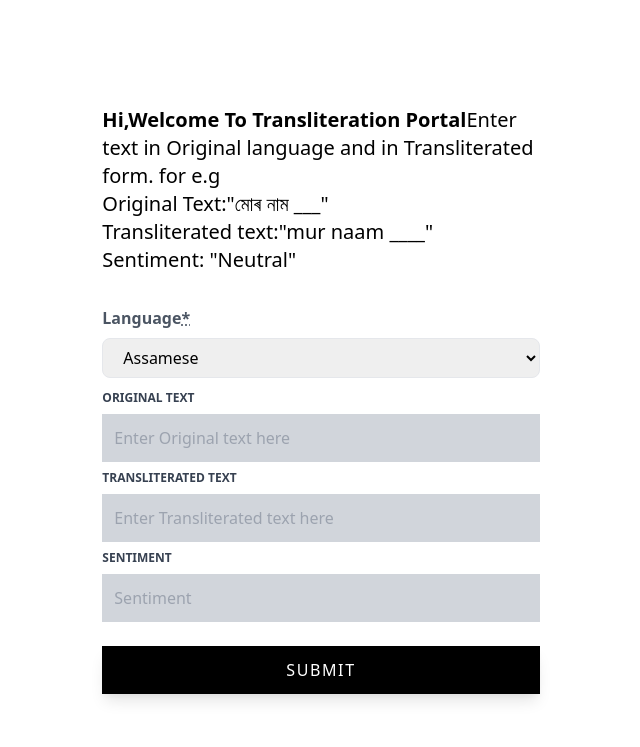
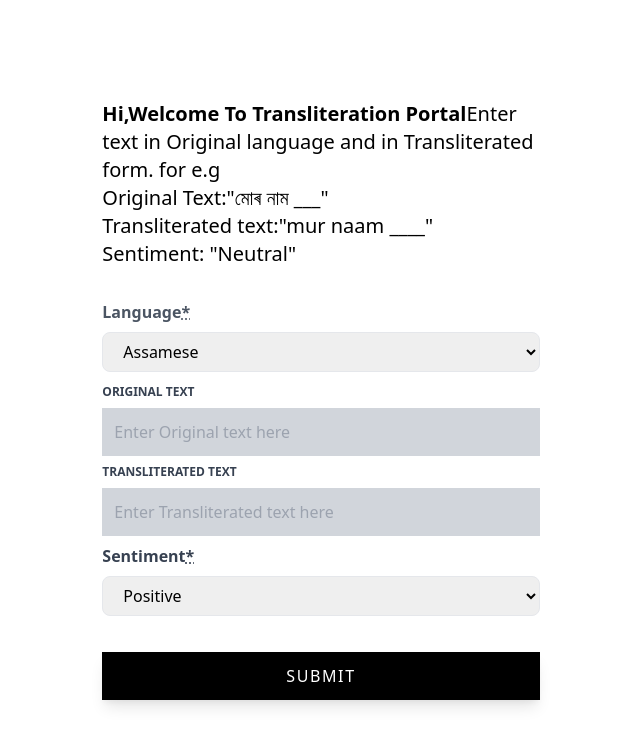
Before and after one commit to ManasBarman229/mongoAppTest, a Flask app: page / in a window 1280 px wide. Shown: the top 747 px of the page, without its empty margins (319-959 px from the left). Run offline with Flask 2, Linux system fonts and the light colour scheme.

Commit message:
added sentiment dropdown list

```diff
--- a/flask_mongodb/app.py
+++ b/flask_mongodb/app.py
@@ -36,4 +36,4 @@ def data():
 # start the flask server
 if __name__ == '__main__':
 
-    app.run(debug=False)
+    app.run(debug=True)
--- a/flask_mongodb/templates/index.html
+++ b/flask_mongodb/templates/index.html
@@ -27,10 +27,10 @@
                     <select
                         class="block w-full bg-grey-lighter text-grey-darker border border-grey-lighter rounded-lg h-10 px-4 md:w-full"
                         required="required" name="Language" id="Language">
-                        <option disabled value>Select Language</option>
-                        <option value="Assamese">Assamese</option>
-                        <option value="Bengali">Bengali</option>
-                        <option value="Bodo">Bodo</option>
+                        <option disabled value class="block mt-2 text-base font-semibold text-gray-700">Select Language</option>
+                        <option value="Assamese" class="block mt-2 text-base font-semibold text-gray-700" >Assamese</option>
+                        <option value="Bengali" class="block mt-2 text-base font-semibold text-gray-700" >Bengali</option>
+                        <option value="Bodo" class="block mt-2 text-base font-semibold text-gray-700">Bodo</option>
                     </select>
                 </div>
 
@@ -46,11 +46,17 @@
                     class="block w-full p-3 mt-2 text-gray-700 bg-gray-300 appearance-none focus:outline-none focus:bg-gray-300 focus:shadow-inner"
                     required />
 
-                <label for="Sentiment"
-                    class="block mt-2 text-xs font-extrabold text-gray-700 uppercase">Sentiment</label>
-                <input id="Sentiment" type="text" name="Sentiment" placeholder="Sentiment"
-                    class="block w-full p-3 mt-2 text-gray-700 bg-gray-300 appearance-none focus:outline-none focus:bg-gray-300 focus:shadow-inner"
-                    required />
+                <div class="w-full flex flex-col mb-3">
+                    <label class="font-bold text-gray-700 py-2">Sentiment<abbr title="required">*</abbr></label>
+                    <select
+                        class="block w-full bg-grey-lighter text-grey-darker border border-grey-lighter rounded-lg h-10 px-4 md:w-full"
+                        required="required" name="Sentiment" id="Sentiment">
+                        <option disabled value class="block mt-2 text-base font-semibold text-gray-700">Select Sentiment</option>
+                        <option value="Assamese" class="block mt-2 text-base font-semibold text-gray-700" >Positive</option>
+                        <option value="Bengali" class="block mt-2 text-base font-semibold text-gray-700" >Negative</option>
+                        <option value="Bodo"class="block mt-2 text-base font-semibold text-gray-700" >Neutral</option>
+                    </select>
+                </div>
 
                 <button type="submit"
                     class="w-full py-3 mt-6 font-medium tracking-widest text-white uppercase bg-black shadow-lg focus:outline-none hover:bg-gray-900 hover:shadow-none">
```
